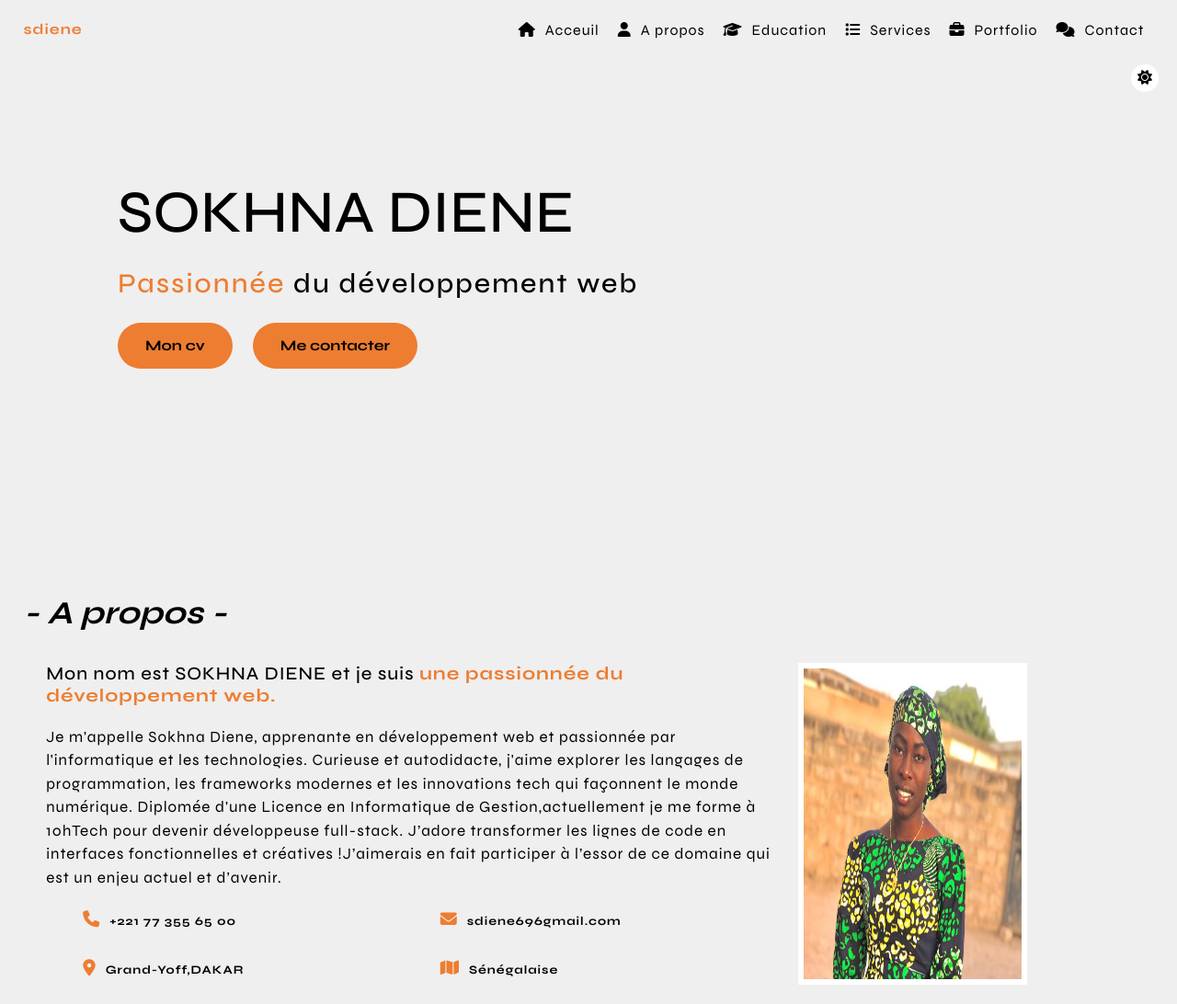
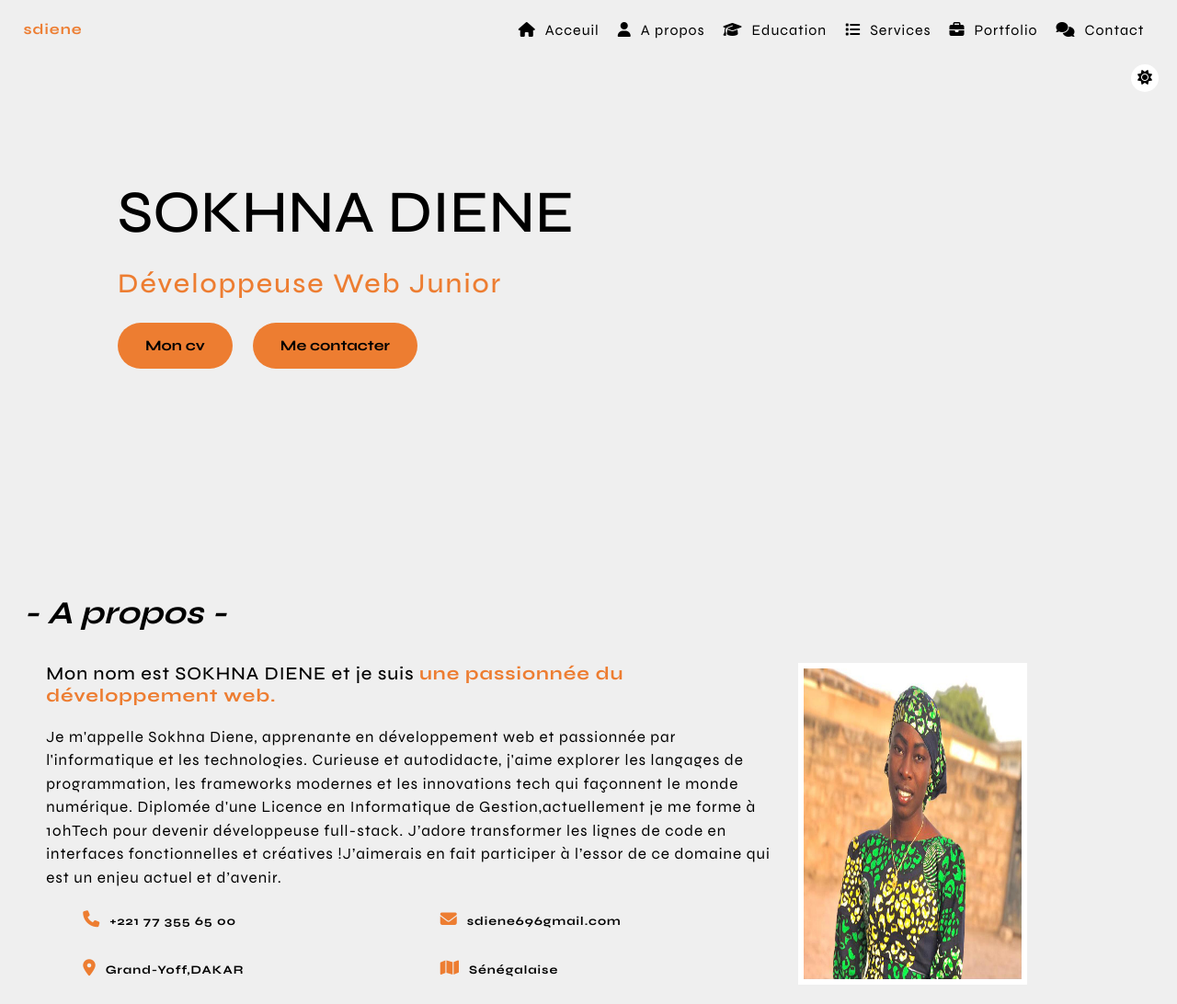
Before and after one commit to Sdiene696/sokhnadiene, a plain HTML site: page index.html in a window 1280 px wide. Shown: the top 1092 px of the page at 92% size. Drawn offline with nearby package versions, Linux system fonts and the light colour scheme; a script that the page names is missing.

Commit message:
Update index.html

```diff
--- a/index.html
+++ b/index.html
@@ -47,7 +47,7 @@
         <section id="acceuil">
                 <div class="hero">
                     <h1>SOKHNA DIENE</h1>
-                    <h5><span>Passionnée</span> du développement web</h5>
+                    <h5><span>Développeuse Web Junior </span></h5>
                           <div class="btns">
                             <a href="CurriculumVitae de Sokhna Diene.pdf" target="_blank">
                                 <button>Mon cv</button>
```
